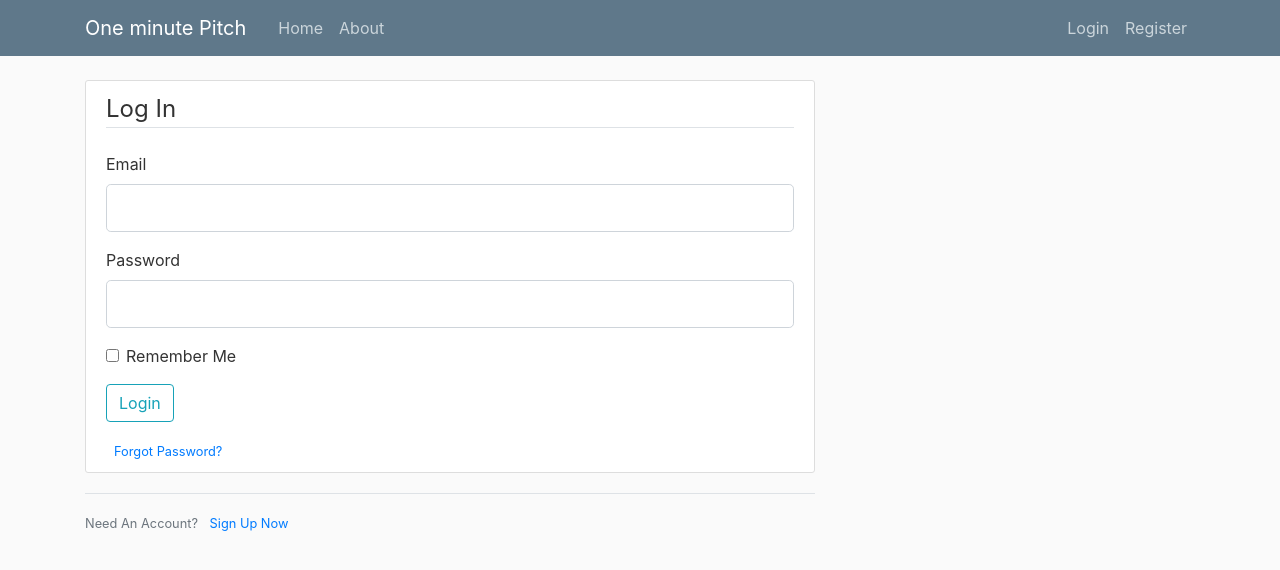
After one commit to Mutembeijoe/pitch, a Flask app: page /login in a window 1280 px wide. The commit adds this page. Shown: the top 570 px of the page. Run offline with Flask 2, Linux system fonts and the light colour scheme; some libraries are stand-ins or nearby versions.

Commit message:
adds a login template, validation for login form and adds a link to the login route in the navigation bar

```diff
--- a/app/routes.py
+++ b/app/routes.py
@@ -36,7 +36,7 @@ def register():
 def login():
     form = LoginForm()
     if form.validate_on_submit():
-        if form.email.data == 'admin@blog.com' and form.password.data == 'password':
+        if form.email.data == 'admin@test.com' and form.password.data == 'password':
             flash('You have been logged in!', 'success')
             return redirect(url_for('home'))
         else:
--- a/app/templates/layout.html
+++ b/app/templates/layout.html
@@ -21,7 +21,7 @@
             </div>
             <!-- Navbar Right Side -->
             <div class="navbar-nav">
-              <a class="nav-item nav-link" href="#">Login</a>
+              <a class="nav-item nav-link" href="{{url_for('login')}}">Login</a>
               <a class="nav-item nav-link" href="{{url_for('register')}}">Register</a>
             </div>
           </div>
--- /dev/null
+++ b/app/templates/login.html
@@ -0,0 +1,52 @@
+{% extends 'layout.html' %}
+{% block content %}
+    <div class="content-section">
+        <form method="POST" action="">
+            {{ form.hidden_tag() }}
+            <fieldset class="form-group">
+                <legend class="border-bottom mb-4">Log In</legend>
+                <div class="form-group">
+                    {{ form.email.label(class="form-control-label") }}
+                    {% if form.email.errors %}
+                        {{ form.email(class="form-control form-control-lg is-invalid") }}
+                        <div class="invalid-feedback">
+                            {% for error in form.email.errors %}
+                                <span>{{ error }}</span>
+                            {% endfor %}
+                        </div>
+                    {% else %}
+                        {{ form.email(class="form-control form-control-lg") }}
+                    {% endif %}
+                </div>
+                <div class="form-group">
+                    {{ form.password.label(class="form-control-label") }}
+                    {% if form.password.errors %}
+                        {{ form.password(class="form-control form-control-lg is-invalid") }}
+                        <div class="invalid-feedback">
+                            {% for error in form.password.errors %}
+                                <span>{{ error }}</span>
+                            {% endfor %}
+                        </div>
+                    {% else %}
+                        {{ form.password(class="form-control form-control-lg") }}
+                    {% endif %}
+                </div>
+                <div class="form-check">
+                    {{ form.remember(class="form-check-input") }}
+                    {{ form.remember.label(class="form-check-label") }}
+                </div>
+            </fieldset>
+            <div class="form-group">
+                {{ form.submit(class="btn btn-outline-info") }}
+            </div>
+            <small class="text-muted ml-2">
+                <a href="#">Forgot Password?</a>
+            </small>
+        </form>
+    </div>
+    <div class="border-top pt-3">
+        <small class="text-muted">
+            Need An Account? <a class="ml-2" href="{{ url_for('register') }}">Sign Up Now</a>
+        </small>
+    </div>
+{% endblock %}
```
